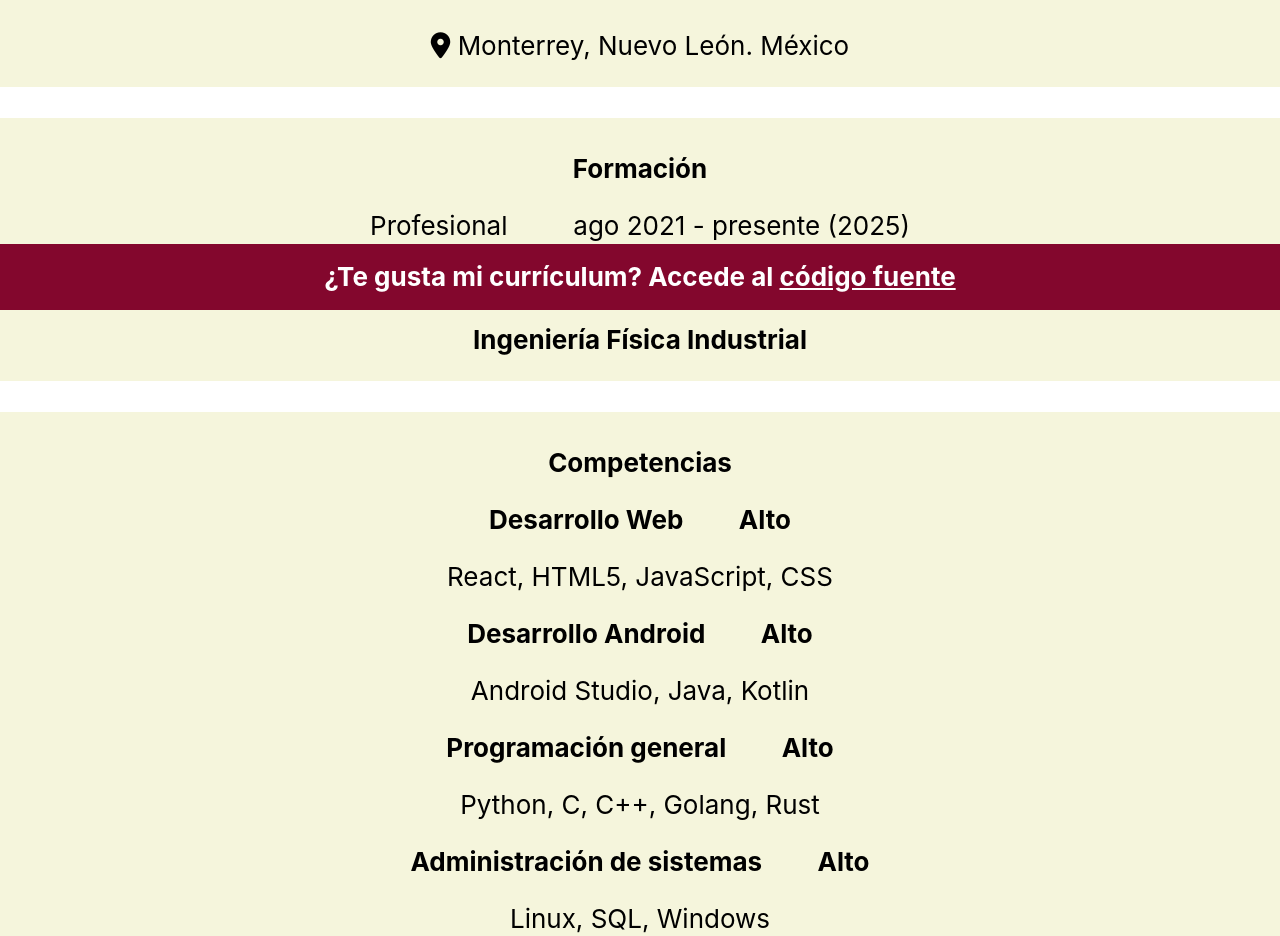
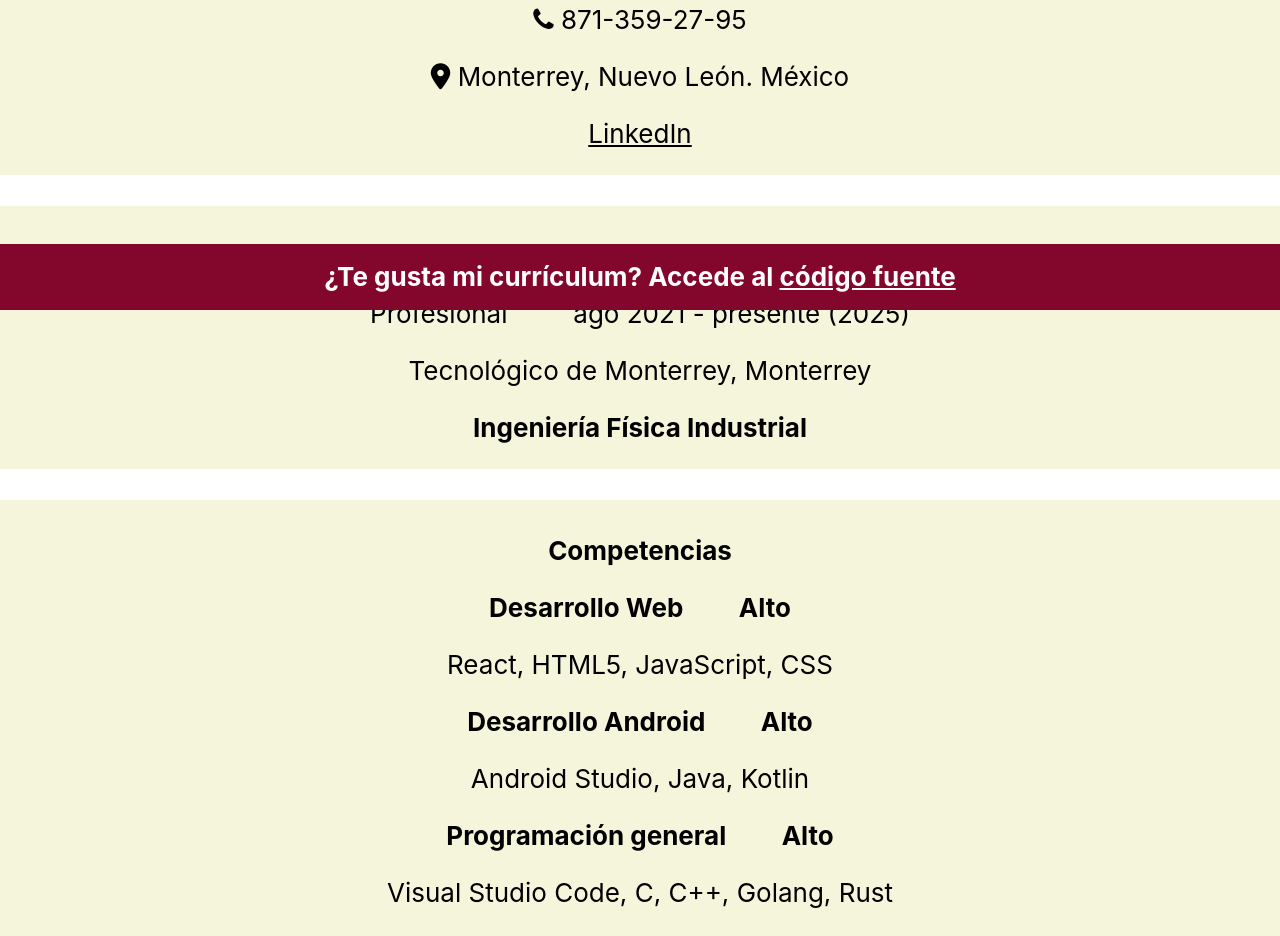
Before and after one commit to Animalsebas/curriculum_shc, a React (Create React App) app: page / in a window 1280 px wide. Shown: the part 490-1426 px from the top of the page. Built offline with nearby package versions, Linux system fonts and the light colour scheme.

Commit message:
LinkedIn a

```diff
--- a/src/App.js
+++ b/src/App.js
@@ -32,6 +32,7 @@ function App() {
       <header className="App-header">
       <link rel="stylesheet" href="https://cdnjs.cloudflare.com/ajax/libs/font-awesome/4.7.0/css/font-awesome.min.css"></link>
       <Helmet><script src='https://kit.fontawesome.com/a076d05399.js' crossorigin='anonymous'></script></Helmet>
+      <br></br>
       <a id="Inicio"><img className="miFoto" alt="Mi Fotografía" src="foto.jpeg"/></a>
       <h1 className="miNombre">Sebastián Hernández Castro</h1>
       <h4 className='miTitulo'>Ingeniero Físico | Desarrollador de Software y Web</h4>
@@ -40,8 +41,8 @@ function App() {
       <body className="App-body">
       <div className="block">
         <p><i class="fa fa-envelope"></i>   <a href={"mailto:sebastianhc2020@gmail.com"} className="email-url">sebastianhc2020@gmail.com</a> | <a href={"mailto:a01236287@tec.mx"} className="email-url">a01236287@tec.mx</a><br></br><br></br><i class="fa fa-phone"></i>    871-359-27-95</p>
-
         <p><i class='fas fa-map-marker-alt'></i>   Monterrey, Nuevo León. México</p>
+        <p><a className="email-url" href="https://www.linkedin.com/in/sebasti%C3%A1n-hern%C3%A1ndez-castro-559581215">LinkedIn</a></p>
       </div>
       <Dropdown dropdownTitle="Apartados" items={items} />
       <br></br>
@@ -63,7 +64,7 @@ function App() {
         <p>Android Studio, Java, Kotlin</p>
 
         <p><strong>Programación general&nbsp;&nbsp;&nbsp;&nbsp;&nbsp;&nbsp;&nbsp;&nbsp;&nbsp;Alto</strong></p>
-        <p>Python, C, C++, Golang, Rust</p>
+        <p>Visual Studio Code, C, C++, Golang, Rust</p>
 
         <p><strong>Administración de sistemas&nbsp;&nbsp;&nbsp;&nbsp;&nbsp;&nbsp;&nbsp;&nbsp;&nbsp;Alto</strong></p>
         <p>Linux, SQL, Windows</p>
```
